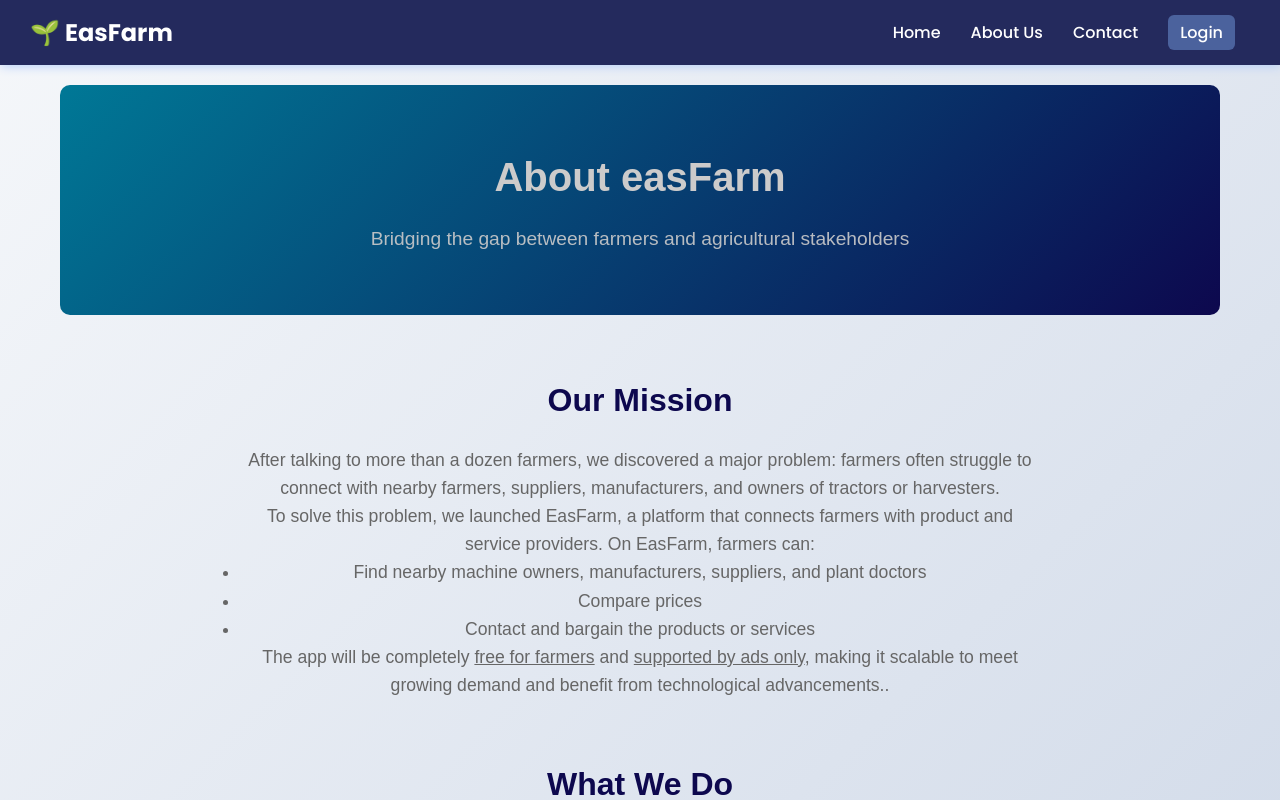
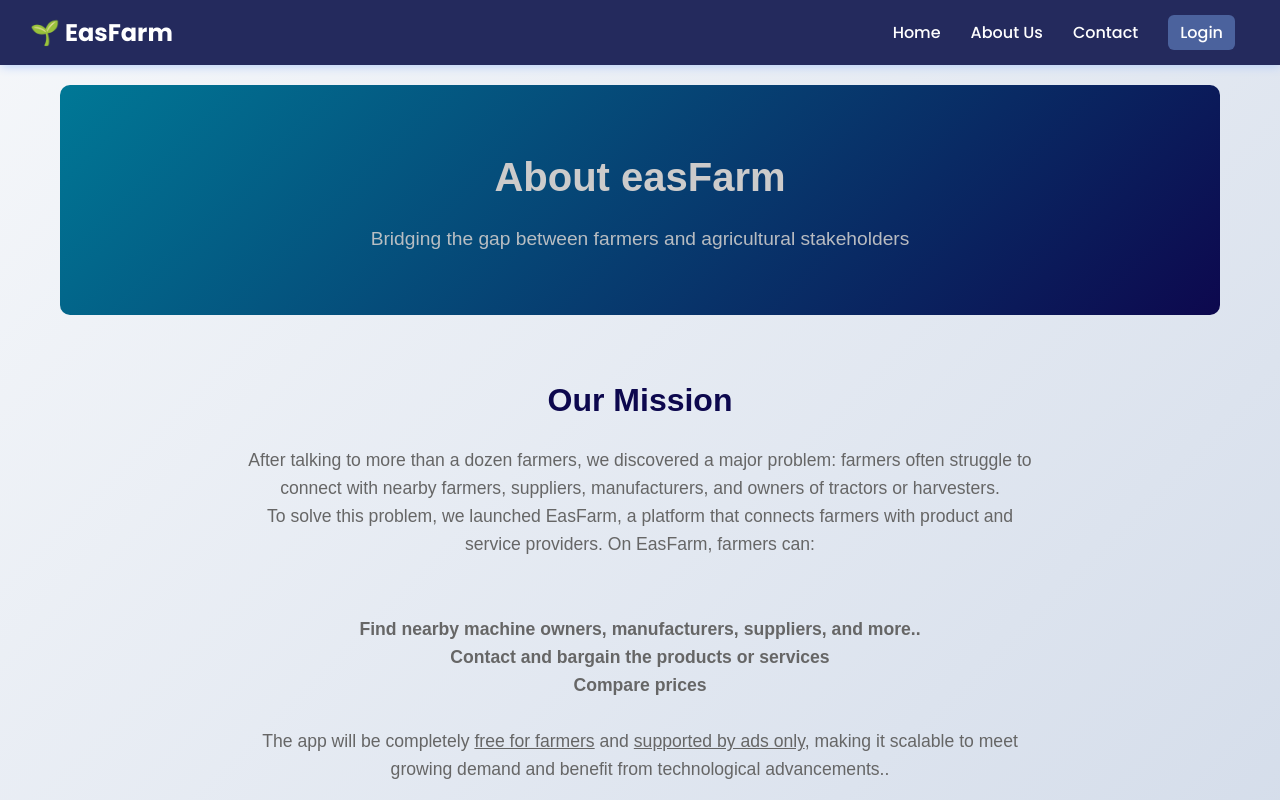
Before and after one commit to abhishek591508/EasFarm, a React (Vite) app in the folder frontend/: page /about in a window 1280 px wide. Shown: the top 800 px of the page. Built offline with nearby package versions, Linux system fonts and the light colour scheme.

Commit message:
Update AboutUs.jsx

```diff
--- a/frontend/src/components/AboutUs.jsx
+++ b/frontend/src/components/AboutUs.jsx
@@ -18,12 +18,12 @@ const AboutUs = () => {
           <p>
             After talking to more than a dozen farmers, we discovered a major problem: farmers often struggle to connect with nearby farmers, suppliers, manufacturers, and owners of tractors or harvesters.
             <br />To solve this problem, we launched EasFarm, a platform that connects farmers with product and service providers. On EasFarm, farmers can: <br />
-            <ul>
-                <li>Find nearby machine owners, manufacturers, suppliers, and plant doctors</li>
-                <li>Compare prices</li>
-                <li>Contact and bargain the products or services</li>
-            </ul>
-            The app will be completely <u>free for farmers</u> and <u>supported by ads only</u>, making it scalable to meet growing demand and benefit from technological advancements..
+            <br /><br />
+                <b>Find nearby machine owners, manufacturers, suppliers, and more..</b>
+                <br /><b>Contact and bargain the products or services</b>
+                <br /><b>Compare prices</b>
+
+            <br /><br />The app will be completely <u>free for farmers</u> and <u>supported by ads only</u>, making it scalable to meet growing demand and benefit from technological advancements..
           </p>
         </section>
 
```
